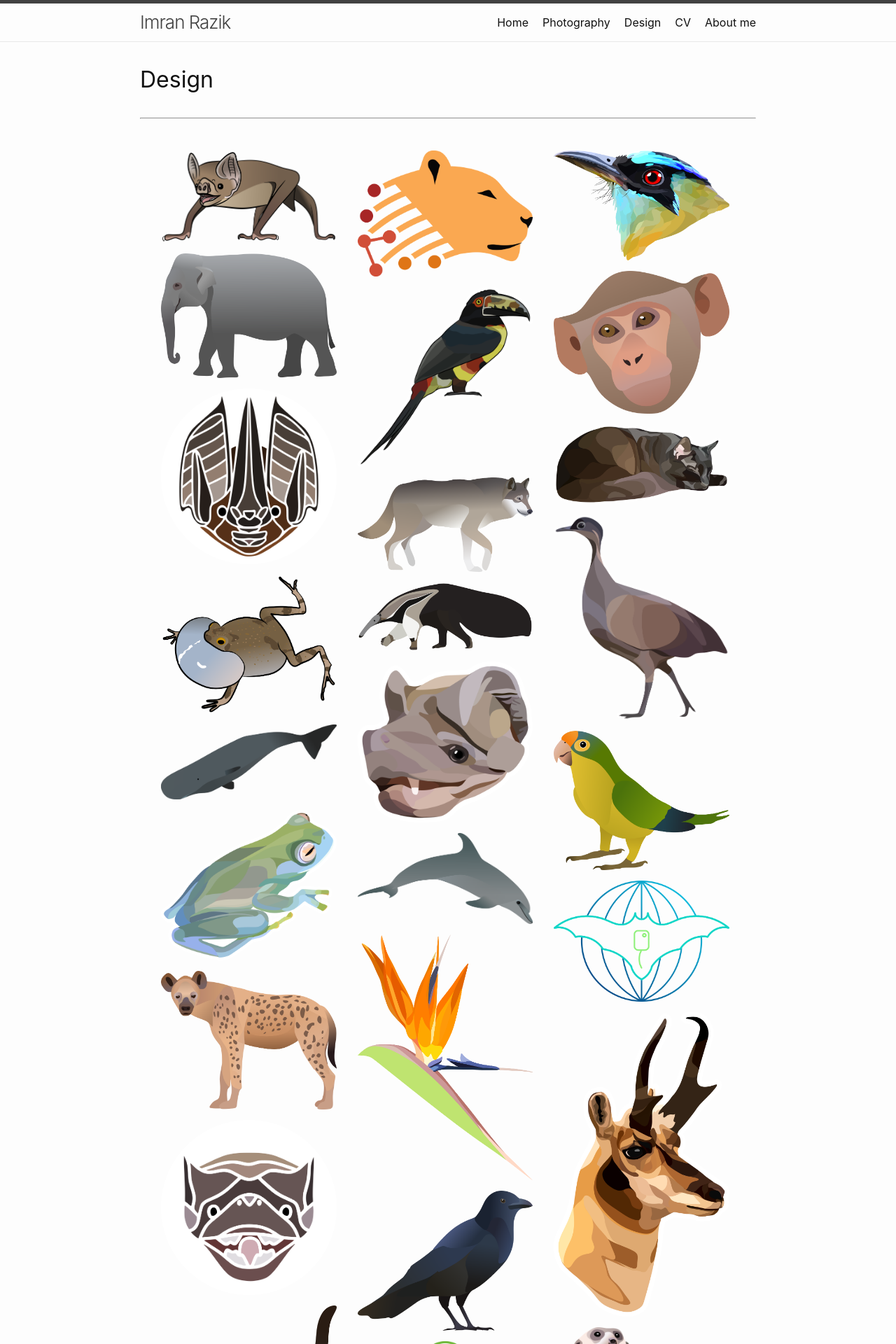
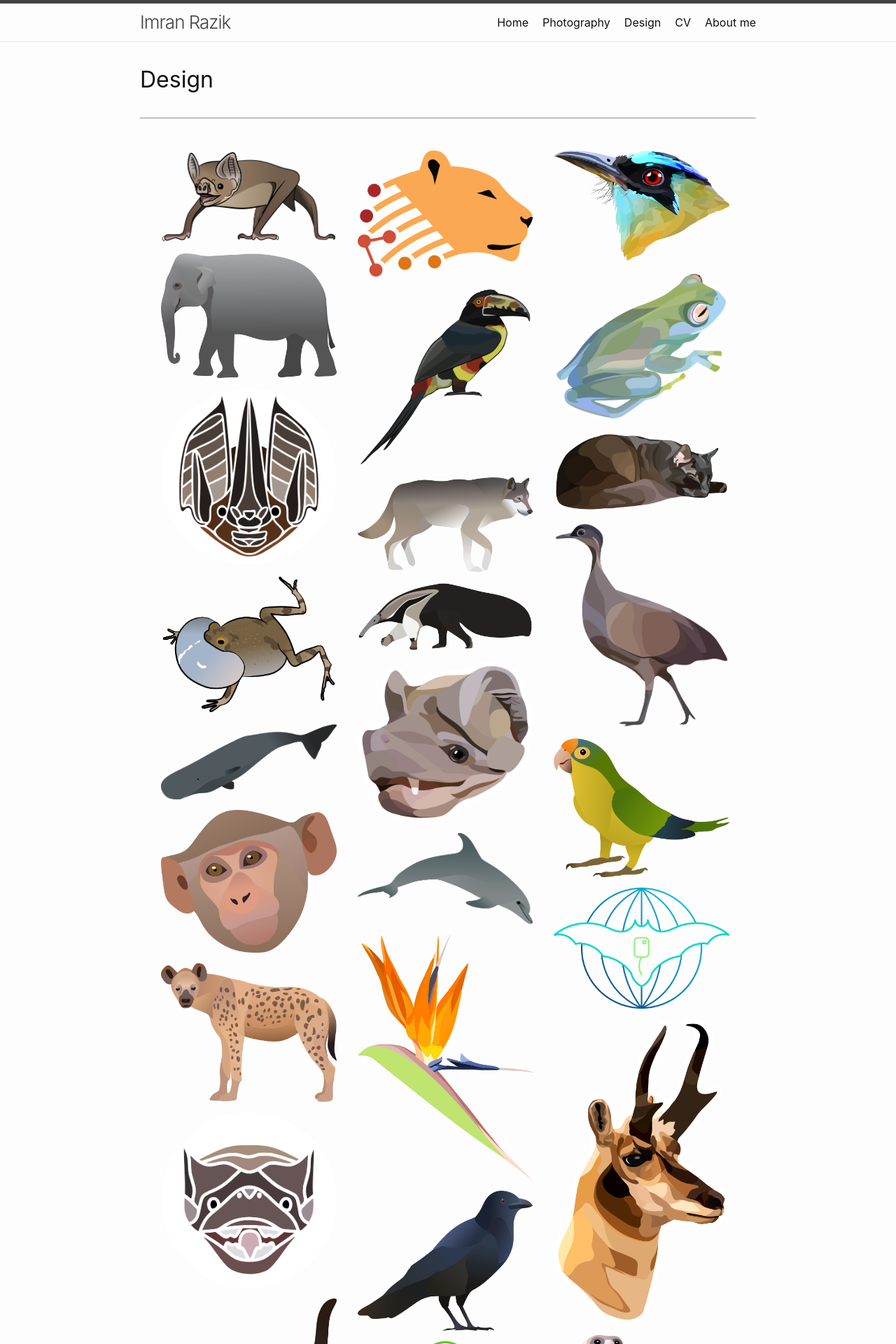
Before and after one commit to imranrazik/imranrazik.github.io, a Jekyll site: the page built from Design.md, in a window 1280 px wide. Shown: the top 1920 px of the page at 70% size. Built offline with Jekyll 4.4.1, drawn with Linux system fonts in a browser that asks for light colours; our own code applies the rules of GitHub Pages for plain Markdown files.

Commit message:
Update Design.md

```diff
--- a/Design.md
+++ b/Design.md
@@ -10,7 +10,7 @@ layout: grid
     <img src="/assets/illustrations/lonch2.png" loading="lazy" decoding="async" style="width:100%">
     <img src="/assets/illustrations/tungara.png" loading="lazy" decoding="async" style="width:100%">
     <img src="/assets/illustrations/whale.png" loading="lazy" decoding="async" style="width:100%">
-    <img src="/assets/illustrations/glass frog.png" loading="lazy" decoding="async" style="width:100%">
+    <img src="/assets/illustrations/macaque.png" loading="lazy" decoding="async" style="width:100%">
     <img src="/assets/illustrations/hyena.png" loading="lazy" decoding="async" style="width:100%">
     <img src="/assets/illustrations/molossus_02.png" loading="lazy" decoding="async" style="width:100%">
     <img src="/assets/illustrations/coati.png" loading="lazy" decoding="async" style="width:100%">
@@ -31,7 +31,7 @@ layout: grid
   </div>
   <div class="column">
     <img src="/assets/illustrations/motmot.png" loading="lazy" decoding="async" style="width:100%">
-    <img src="/assets/illustrations/macaque.png" loading="lazy" decoding="async" style="width:100%">
+    <img src="/assets/illustrations/glass frog.png" loading="lazy" decoding="async" style="width:100%">
     <img src="/assets/illustrations/cat.png" loading="lazy" decoding="async" style="width:100%">
     <img src="/assets/illustrations/tinamou.png" loading="lazy" decoding="async" style="width:100%">
     <img src="/assets/illustrations/conure.png" loading="lazy" decoding="async" style="width:100%">
```
